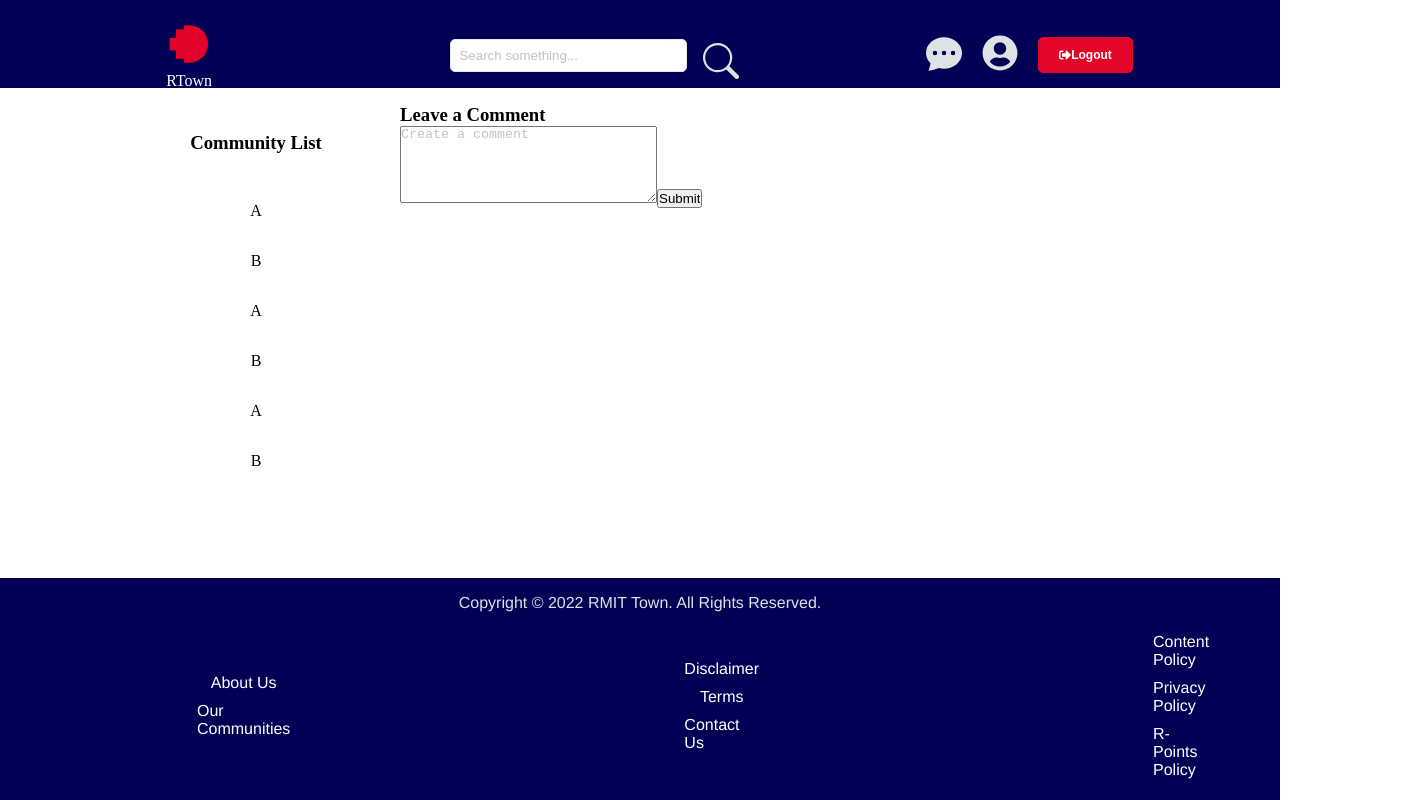
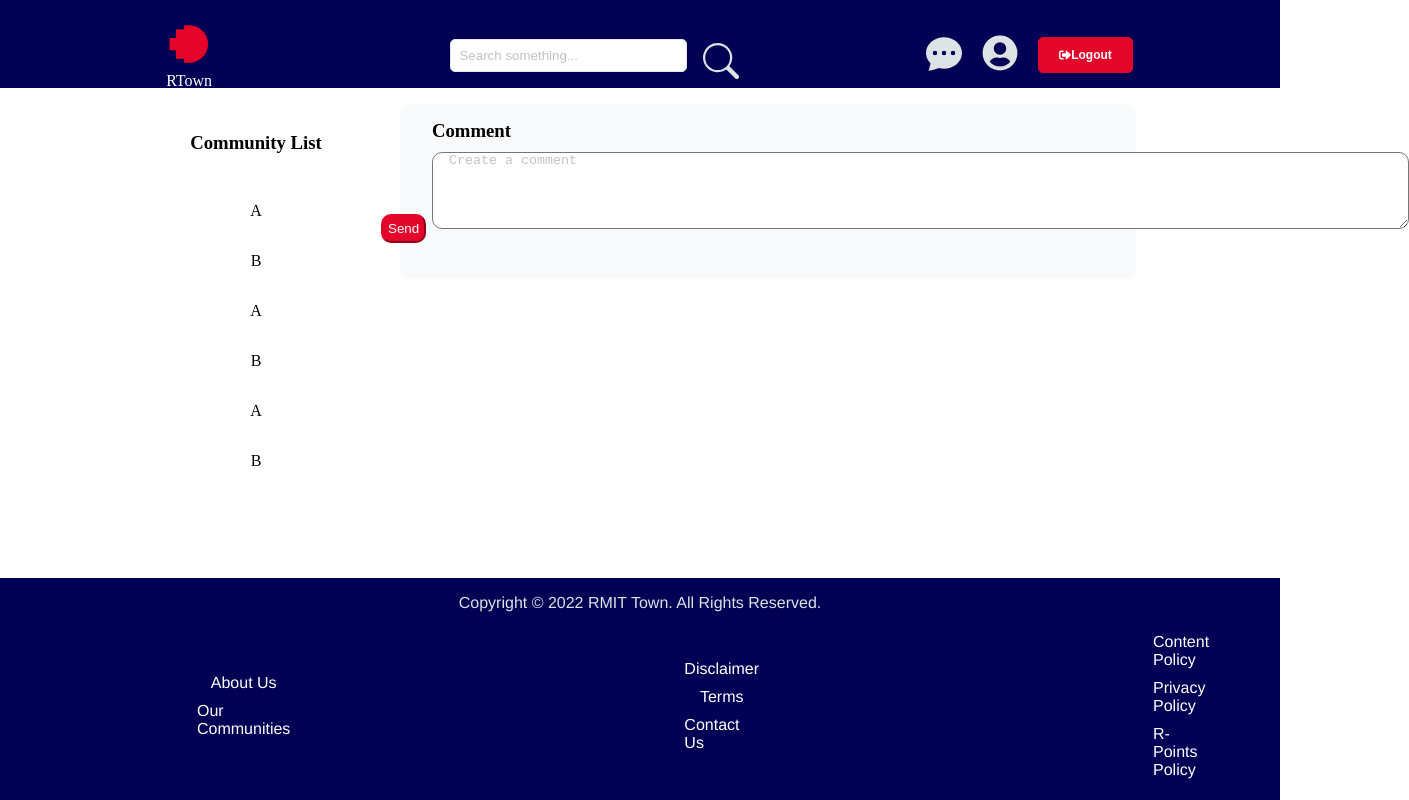
Before and after one commit to NhatRmit/rtown, a React (Create React App) app in the folder client/: page /comment in a window 1280 px wide. Shown: the whole page, 1409 px wide, since content can reach past the window. Built offline with nearby package versions, Linux system fonts and the light colour scheme; the HTML template or start-up script is replaced by a standard one.

Commit message:
css for commentform

```diff
--- a/client/src/post/CommentForm.css
+++ b/client/src/post/CommentForm.css
@@ -0,0 +1,24 @@
+.comment-background{
+    display: block;
+    background-color: #F8F9FA;
+    padding-top: 1rem;
+    padding-left: 2rem;
+    padding-bottom: 1rem;
+    border-radius: 10px;
+}
+.comment-textarea{
+    border-radius: 10px;
+    margin-top: 10px;
+}
+
+.comment-btn{
+    padding: 5px;
+    background-color: #E4052A;
+    border-radius: 10px;
+    border-color: #E4052A;
+    color: white;
+    margin-left: 5px;
+    position: relative;
+    right: 3.5rem;
+    bottom: 1.2rem;
+}
--- a/client/src/post/CommentForm.js
+++ b/client/src/post/CommentForm.js
@@ -2,6 +2,7 @@ import React, {useState} from 'react'
 import PropTypes from 'prop-types'
 import { connect} from 'react-redux'
 import { addComment } from '../actions/post'
+import './CommentForm.css'
 
 
 const CommentForm = ({ addComment}) => {
@@ -10,7 +11,7 @@ const CommentForm = ({ addComment}) => {
   return (
     <div className='comment-background'>
         <div className='comment-form'>
-            <h3 className='comment-title'>Leave a Comment</h3>
+            <h3 className='comment-title'>Comment</h3>
         </div>
         <form
           onSubmit={ e=> {
@@ -22,13 +23,13 @@ const CommentForm = ({ addComment}) => {
             <textarea
             className='comment-textarea'
             name="comment textarea"
-            cols="30"
+            cols="120"
             rows="5"
-            placeholder='Create a comment'
+            placeholder='  Create a comment'
             value={ text}
             onChange = {e => setText(e.target.value)}
             />
-            <input type='submit' value='Submit' className='comment-btn'/>
+            <input type='submit' value='Send' className='comment-btn'/>
         </form>
     </div>
   )
```
